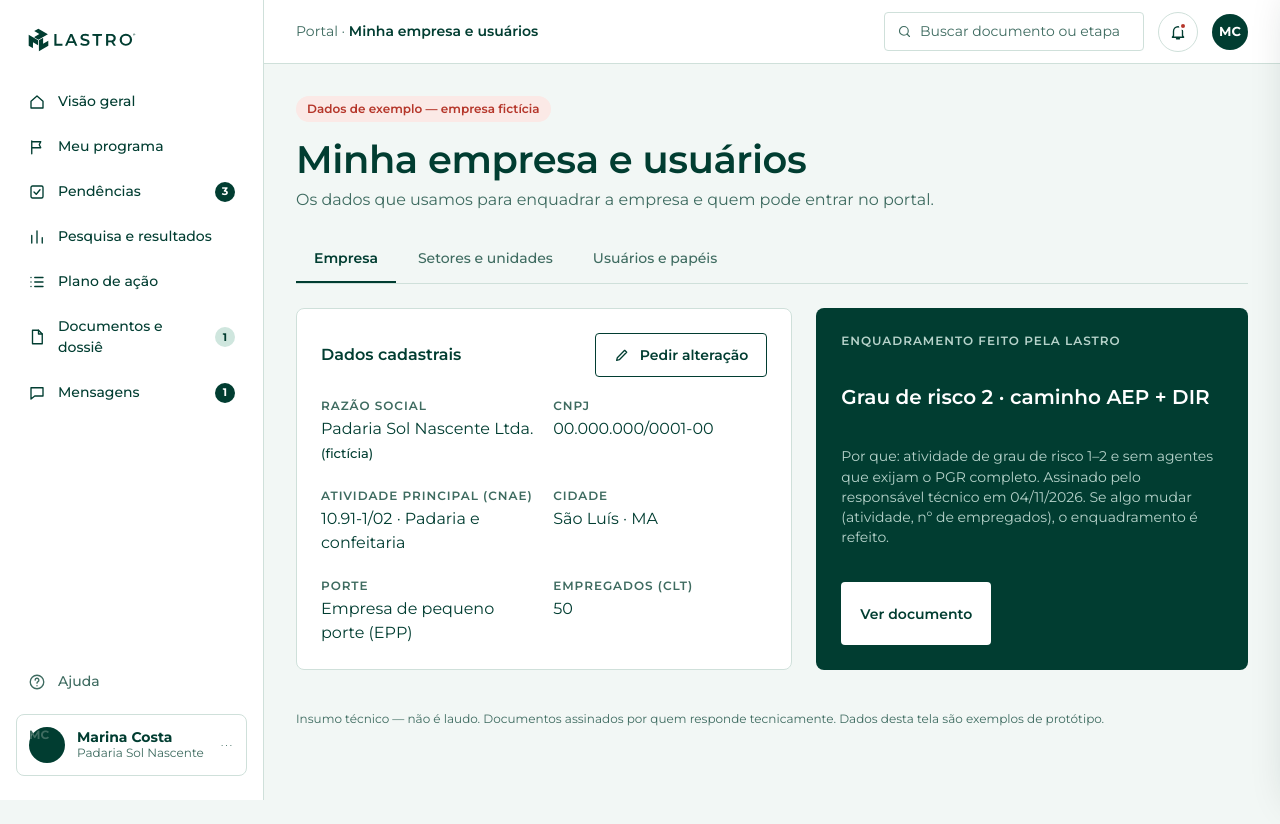
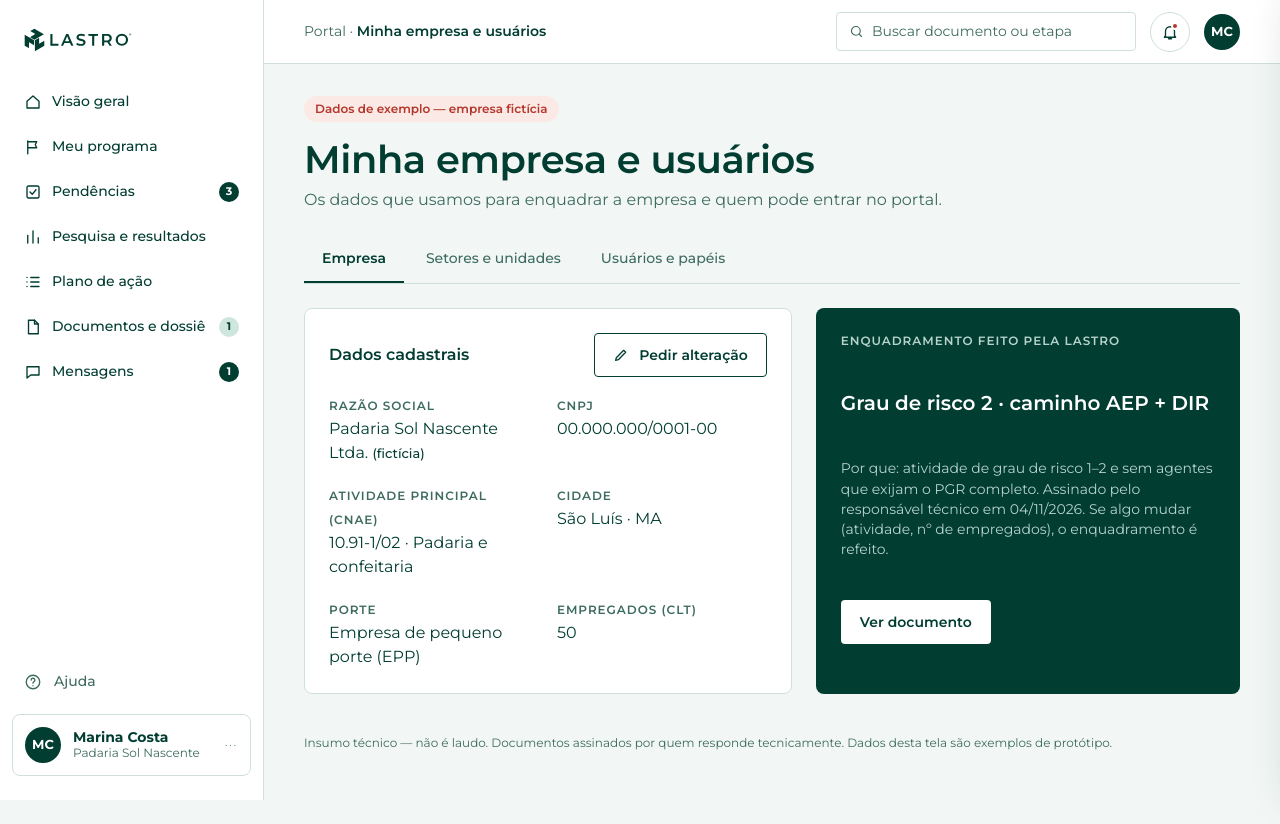
Before and after one commit to EnzoFrazao/lastra-proto-7961644449, a plain HTML site: page portal-empresa.html in a window 1280 px wide. Before the commit the page ends 800 px from the top, so only its background shows below. Drawn offline with Linux system fonts and the light colour scheme.

Commit message:
Corrige navbar do site e layout do portal e do painel

```diff
--- a/assets/portal.css
+++ b/assets/portal.css
@@ -1,13 +1,13 @@
 /* Portal do cliente — casca compartilhada (menu lateral, topo, abas, cartões, tabelas). Só tema claro. */
 body { background:var(--bg-surface); }
 .app { display:grid; grid-template-columns:264px minmax(0,1fr); min-height:100vh; }
-.side { background:var(--bg-page); border-right:1px solid var(--line); padding:24px 16px; display:flex; flex-direction:column; gap:24px; position:sticky; top:0; height:100vh; overflow:auto; }
+.side { background:var(--bg-page); border-right:1px solid var(--line); padding:24px 12px; display:flex; flex-direction:column; gap:24px; position:sticky; top:0; height:100vh; overflow:auto; }
 .side .brand { padding:4px 12px; }
 .nav { display:grid; gap:2px; }
 .nav a { display:flex; align-items:center; gap:12px; padding:11px 12px; border-radius:var(--r-sm); text-decoration:none; font-size:14px; font-weight:500; color:var(--fg); position:relative; transition:background var(--t-fast); }
 .nav a:hover { background:var(--bg-surface); }
 .nav a.on { background:var(--bg-surface-strong); font-weight:600; }
-.nav a.on::before { content:""; position:absolute; left:-16px; top:8px; bottom:8px; width:3px; background:var(--fg); border-radius:0 2px 2px 0; }
+.nav a.on::before { content:""; position:absolute; left:-12px; top:8px; bottom:8px; width:3px; background:var(--fg); border-radius:0 2px 2px 0; }
 .nav svg, .side-help svg { width:18px; height:18px; flex:none; stroke:currentColor; fill:none; stroke-width:1.8; stroke-linecap:round; stroke-linejoin:round; }
 .badge { margin-left:auto; min-width:20px; height:20px; padding:0 6px; border-radius:10px; font-size:11px; font-weight:700; display:grid; place-items:center; background:var(--fg); color:var(--bg-page); }
 .badge.soft { background:var(--water-soft); color:var(--fg); }
@@ -16,11 +16,12 @@ body { background:var(--bg-surface); }
 .side-help:hover { background:var(--bg-surface); color:var(--fg); }
 .user { display:flex; align-items:center; gap:12px; padding:12px; border:1px solid var(--line); border-radius:var(--r-md); }
 .avatar { width:36px; height:36px; border-radius:50%; background:var(--fg); color:var(--bg-page); display:grid; place-items:center; font-weight:700; font-size:13px; flex:none; }
-.user b { display:block; font-size:14px; line-height:1.2; } .user span { font-size:12px; color:var(--fg-2); line-height:1.35; display:block; }
-.top { height:64px; background:var(--bg-page); border-bottom:1px solid var(--line); display:flex; align-items:center; justify-content:space-between; padding:0 32px; position:sticky; top:0; z-index:5; }
+.user b { display:block; font-size:14px; line-height:1.2; } .user > div span { font-size:12px; color:var(--fg-2); line-height:1.35; display:block; }
+.top { height:64px; background:var(--bg-page); border-bottom:1px solid var(--line); display:flex; align-items:center; justify-content:space-between; padding:0 40px; position:sticky; top:0; z-index:5; }
 .crumb { font-size:14px; color:var(--fg-2); } .crumb b { color:var(--fg); font-weight:600; }
 .top-r { display:flex; align-items:center; gap:14px; position:relative; }
-.search { display:flex; align-items:center; gap:8px; border:1px solid var(--line); border-radius:var(--r-sm); padding:8px 12px; font-size:14px; color:var(--fg-2); width:260px; }
+.search { display:flex; align-items:center; gap:8px; border:1px solid var(--line); border-radius:var(--r-sm); padding:8px 12px; font-size:14px; color:var(--fg-2); width:300px; white-space:nowrap; overflow:hidden; text-overflow:ellipsis; }
+.side { scrollbar-width:thin; scrollbar-color:var(--line) transparent; }
 .iconbtn { position:relative; width:40px; height:40px; border-radius:50%; border:1px solid var(--line); background:transparent; display:grid; place-items:center; }
 .iconbtn svg { width:18px; height:18px; stroke:var(--fg); fill:none; stroke-width:1.8; stroke-linecap:round; stroke-linejoin:round; }
 .iconbtn i { position:absolute; top:9px; right:10px; width:8px; height:8px; border-radius:50%; background:var(--alert); border:2px solid var(--bg-page); }
@@ -32,7 +33,7 @@ body { background:var(--bg-surface); }
 .pop a:hover { background:var(--bg-surface); } .pop a span { display:block; font-size:12px; color:var(--fg-2); }
 .pop a i { width:8px; height:8px; border-radius:50%; background:var(--alert); margin-top:6px; } .pop a.read i { background:var(--line); }
 .pop .all { display:block; text-align:center; font-size:13px; font-weight:600; padding:10px; color:var(--fg-2); text-decoration:none; border-top:1px solid var(--line); margin-top:4px; }
-main { padding:32px; display:grid; gap:24px; max-width:1240px; }
+main { padding:32px 40px 48px; display:grid; gap:24px; max-width:1400px; margin-inline:auto; width:100%; }
 .sample { display:inline-flex; justify-self:start; }
 .head { display:flex; justify-content:space-between; align-items:flex-end; gap:24px; flex-wrap:wrap; }
 .head p { margin-top:6px; color:var(--fg-2); max-width:64ch; }
@@ -77,7 +78,7 @@ table.t td b { font-weight:600; }
 /* ---- acréscimos (casca compartilhada portal + interno) ---- */
 .app-main { min-width:0; }
 .nav-g { display:grid; gap:2px; } .nav-label { font-size:11px; font-weight:700; letter-spacing:.1em; text-transform:uppercase; color:var(--fg-2); padding:14px 12px 6px; }
-.nav .badge { margin-left:auto; }
+.nav a { white-space:nowrap; gap:10px; } .nav .badge { margin-left:auto; flex:none; }
 .user { width:100%; background:transparent; text-align:left; color:inherit; } .user:hover { background:var(--bg-surface); } .user > div { flex:1; min-width:0; } .user svg.i { flex:none; color:var(--fg-2); }
 .side-bottom { position:relative; }
 .usermenu { position:absolute; left:0; right:0; bottom:calc(100% - 52px); background:var(--bg-card); border:1px solid var(--line); border-radius:var(--r-md); box-shadow:var(--shadow); padding:6px; display:none; z-index:20; }
@@ -89,7 +90,7 @@ table.t td b { font-weight:600; }
 @media (max-width:1100px) {
   .side { display:flex !important; position:fixed; left:0; top:0; bottom:0; width:280px; z-index:46; transform:translateX(-105%); transition:transform 240ms var(--ease); box-shadow:12px 0 40px rgba(1,37,30,.2); }
   .side.open { transform:none; }
-  .nav a.on::before { left:-16px; }
+  .nav a.on::before { left:-12px; }
 }
 @media (max-width:720px) { .pop { position:fixed; left:12px; right:12px; top:68px; width:auto; } .top { padding:0 14px; } .crumb { font-size:13px; } main { padding:16px; } }
 
@@ -103,7 +104,7 @@ body.interno .nav a { color:var(--fg-on-deep-2); } body.interno .nav a:hover { b
 body.interno .nav a.on { background:rgba(255,255,255,.14); color:#fff; } body.interno .nav a.on::before { background:#fff; }
 body.interno .badge { background:#fff; color:var(--bg-deep); } body.interno .badge.soft { background:rgba(255,255,255,.2); color:#fff; }
 body.interno .side-help { color:var(--fg-on-deep-2); } body.interno .side-help:hover { background:rgba(255,255,255,.08); color:#fff; }
-body.interno .user { border-color:var(--line-on-deep); color:#fff; } body.interno .user:hover { background:rgba(255,255,255,.08); } body.interno .user span { color:var(--fg-on-deep-2); } body.interno .user .avatar { background:#fff; color:var(--bg-deep); }
+body.interno .user { border-color:var(--line-on-deep); color:#fff; } body.interno .user:hover { background:rgba(255,255,255,.08); } body.interno .user > div span { color:var(--fg-on-deep-2); } body.interno .user .avatar { background:#fff; color:var(--bg-deep); }
 body.interno .usermenu { background:var(--bg-deep-surface); border-color:var(--line-on-deep); } body.interno .usermenu a:hover { background:rgba(255,255,255,.1); }
 body.interno main { max-width:1360px; }
 
@@ -114,3 +115,8 @@ main { grid-template-columns:minmax(0,1fr); min-width:0; }
 @media (max-width:720px) { .head .inline, .head .btn { max-width:100%; } .head .inline { width:100%; } }
 /* grades com coluna definida inline também empilham no celular */
 @media (max-width:720px) { .grid2, .grid3, .grid4, .kpis { grid-template-columns:minmax(0,1fr) !important; } }
+
+/* ---- ajuste: etiquetas e botões não quebram de linha ---- */
+.chip, .badge, .btn, .tabs [role=tab], .seg button, .tag { white-space:nowrap; }
+table.t td .chip { vertical-align:middle; }
+.stack > .btn { align-self:start; }
--- a/assets/site.css
+++ b/assets/site.css
@@ -5,7 +5,7 @@
 .mnav a { padding:16px 4px; border-bottom:1px solid var(--line); text-decoration:none; font-size:18px; font-weight:500; display:flex; justify-content:space-between; }
 .mnav .btn { margin-top:20px; border:0; justify-content:center; }
 @keyframes emerge { from { opacity:0; transform:translateY(-6px); } }
-@media (max-width:1100px) { .menu-btn { display:grid; } }
+@media (max-width:1240px) { .menu-btn { display:grid; } }
 
 /* faixa de título das páginas internas */
 .phero { background:var(--depth-1); padding:72px 0 96px; position:relative; }
--- a/home.css
+++ b/home.css
@@ -11,12 +11,15 @@
 
 /* ---------- header ---------- */
 .site-header { position:sticky; top:0; z-index:50; height:72px; background:color-mix(in srgb, var(--bg-page) 92%, transparent); backdrop-filter:blur(8px); border-bottom:1px solid var(--line); }
-.hdr { display:flex; align-items:center; justify-content:space-between; height:100%; gap:24px; }
-.nav { display:flex; gap:24px; font-size:14px; font-weight:500; }
-.nav a { text-decoration:none; background:linear-gradient(currentColor,currentColor) 0 100%/0 1.5px no-repeat; transition:background-size var(--t-base) var(--ease); padding:4px 0; }
+.hdr { display:flex; align-items:center; justify-content:space-between; height:100%; gap:24px; max-width:1360px; }
+.hdr > .logo { flex:none; }
+.nav { display:flex; gap:clamp(16px,1.9vw,28px); font-size:14px; font-weight:500; white-space:nowrap; }
+.nav a { text-decoration:none; background:linear-gradient(currentColor,currentColor) 0 100%/0 1.5px no-repeat; transition:background-size var(--t-base) var(--ease); padding:4px 0; white-space:nowrap; }
 .nav a:hover { background-size:100% 1.5px; }
-.hdr-actions { display:flex; align-items:center; gap:18px; }
-.area { display:inline-flex; align-items:center; gap:8px; font-size:14px; font-weight:500; text-decoration:none; }
+.hdr-actions { display:flex; align-items:center; gap:16px; flex:none; white-space:nowrap; }
+.hdr-actions .btn, .theme-toggle, .menu-btn { flex:none; white-space:nowrap; }
+.area { display:inline-flex; align-items:center; gap:8px; font-size:14px; font-weight:500; text-decoration:none; white-space:nowrap; }
+.area svg { flex:none; }
 .theme-toggle { width:40px; height:40px; border-radius:50%; border:1px solid var(--line); background:transparent; display:grid; place-items:center; color:var(--fg); transition:transform var(--t-slow) var(--ease-emph); }
 .theme-toggle:hover { transform:rotate(180deg); }
 
@@ -189,7 +192,8 @@
 @keyframes fade { to { opacity:0; } }
 
 /* ---------- responsivo ---------- */
-@media (max-width:1100px) { .nav { display:none; } .cards4 { grid-template-columns:repeat(2,1fr); } .ruler { display:none; } }
+@media (max-width:1240px) { .nav { display:none; } }
+@media (max-width:1100px) { .cards4 { grid-template-columns:repeat(2,1fr); } .ruler { display:none; } }
 @media (max-width:900px) {
   .wrap { padding:0 20px; }
   .area span { display:none; } .cta-hdr { display:none; }
```
